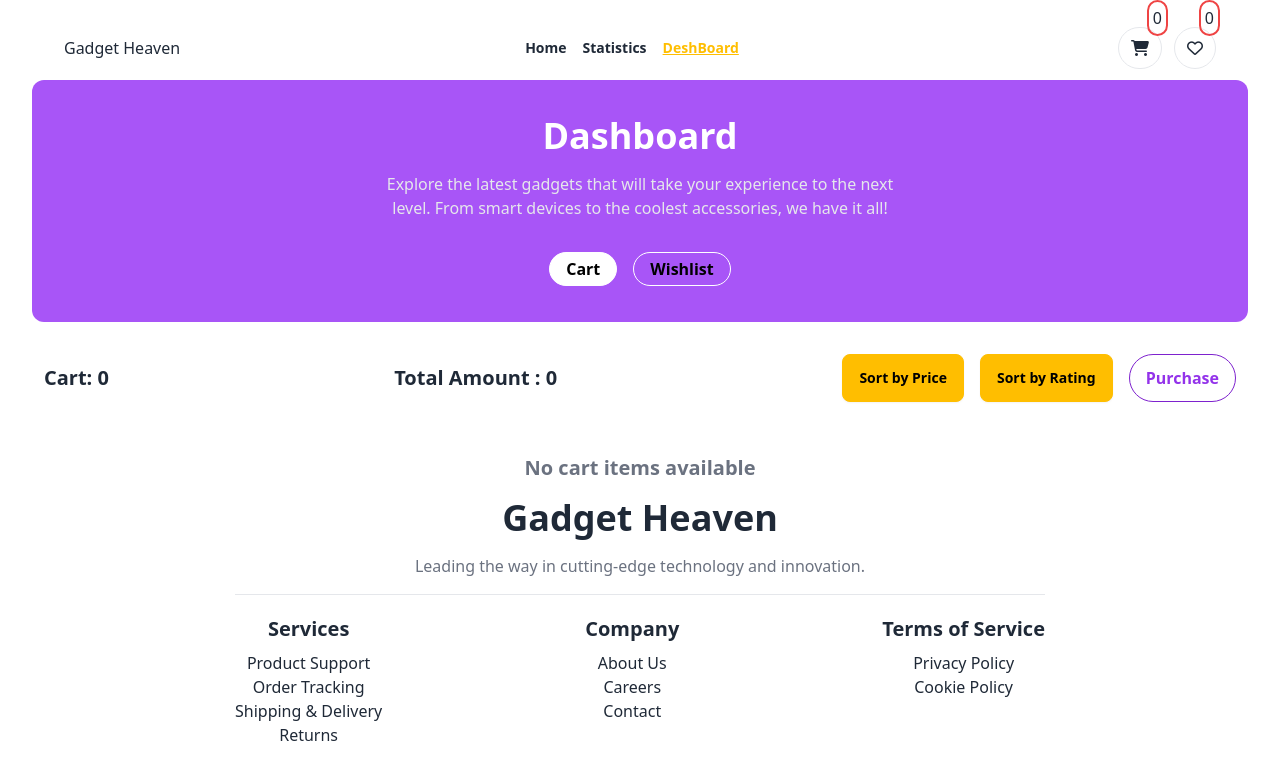
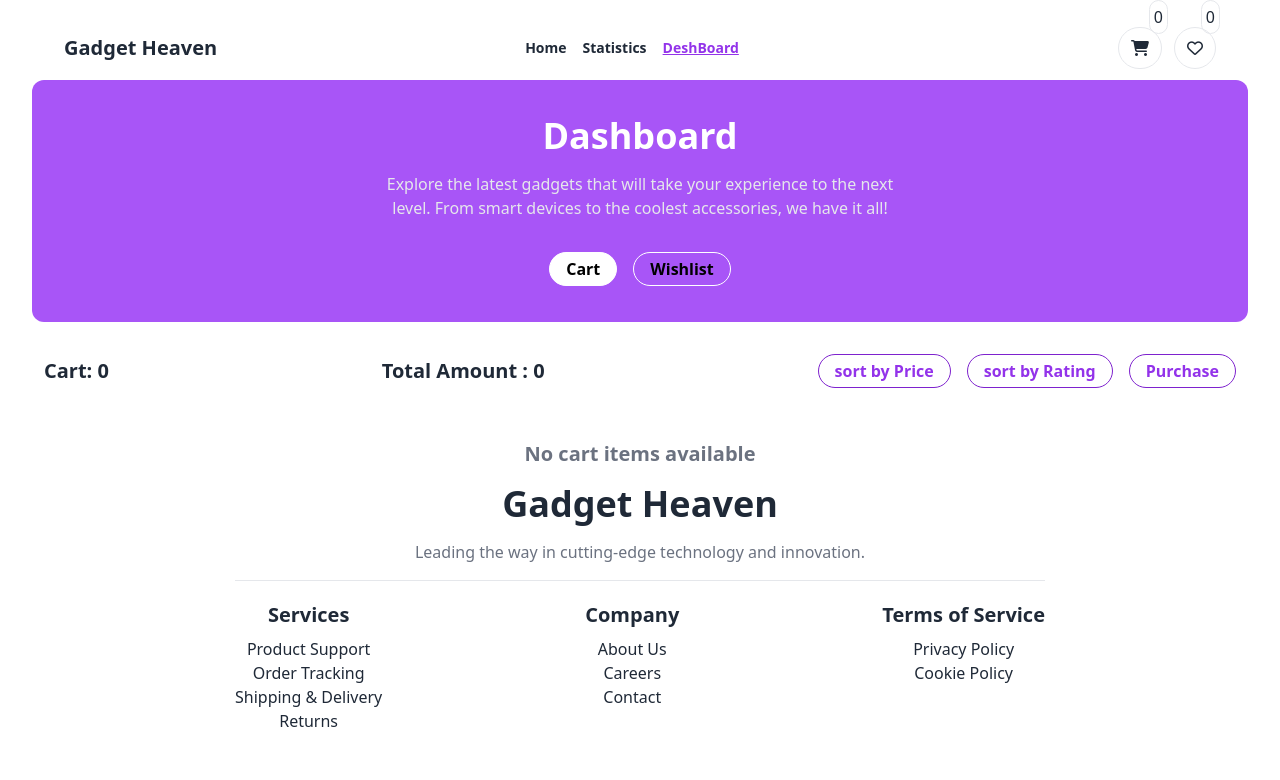
Before and after one commit to IsmailHossen87/A10-Gadget-Heaven, a React (Vite) app: page /dashboard in a window 1280 px wide. Shown: the top 780 px of the page. Built offline with nearby package versions, Linux system fonts and the light colour scheme.

Commit message:
error section

```diff
--- a/src/Components/Category/Category.jsx
+++ b/src/Components/Category/Category.jsx
@@ -10,7 +10,7 @@ const Category = () => {
               to={`/category/${data.category_name}`}
               role="tab"
               className={({ isActive }) =>
-                `tab text-xl mx-6 ${isActive ? "tab-active bg-gray-300 rounded-full font-semibold" : ""}`
+                `tab text-xl mx-6 ${isActive ? "tab-active bg-purple-500 text-white rounded-full font-semibold" : "bg-gray-200 text-black rounded-full"}`
               }
             >
               {data.category_name}
--- a/src/Components/DashBoard/Dashboard.jsx
+++ b/src/Components/DashBoard/Dashboard.jsx
@@ -10,7 +10,7 @@ const Dashboard = () => {
   const [sortBy, setSortBy] = useState(null);
   const [view, setView] = useState("cart");
 
-// টাকা বের করার জন্য and   // Sort function
+  // টাকা বের করার জন্য and   // Sort function
   const totalAmountCart = cartItems.reduce((acc, item) => acc + item.price, 0);
   const totalAmountWishList = wishlistitem.reduce(
     (acc, item) => acc + item.price,
@@ -29,14 +29,13 @@ const Dashboard = () => {
     }
   );
 
-
   const handlePurchaseClick = () => {
-  // যদি ডাটা না থাকে তাহলে মডাল দখাবে না
+    // যদি ডাটা না থাকে তাহলে মডাল দখাবে না
     if (cartItems.length === 0 && wishlistitem.length === 0) {
-      toast.warning('No items in cart or wishlist to purchase!"',{
-        position:'top-center',
-        autoClose:1200
-      })
+      toast.warning('No items in cart or wishlist to purchase!"', {
+        position: "top-center",
+        autoClose: 1200,
+      });
     } else {
       my_modal_1.showModal();
     }
@@ -75,7 +74,7 @@ const Dashboard = () => {
         </div>
       </div>
 
-      <div className="container flex py-3 items-center  justify-between px-3 mt-5">
+      <div className="container flex py-3 items-center   justify-between px-3 mt-5">
         <h3 className="font-bold text-xl">
           {view === "cart"
             ? `Cart: ${cartItems.length}`
@@ -86,20 +85,19 @@ const Dashboard = () => {
             ? `Total Amount : ${totalAmountCart}`
             : `Total Amount : ${totalAmountWishList}`}
         </div>
-        <div className="flex space-x-4 justify-center">
+        <div className="flex space-x-4">
           <button
             onClick={() => setSortBy("price")}
-            className="btn btn-warning"
+            className="border rounded-full px-4 bg-white  text-purple-600 border-purple-700 font-semibold py-1"
           >
-            Sort by Price
+            sort by Price
           </button>
           <button
             onClick={() => setSortBy("rating")}
-            className="btn btn-warning"
+            className="border rounded-full px-4 bg-white  text-purple-600 border-purple-700 font-semibold py-1"
           >
-            Sort by Rating
+            sort by Rating
           </button>
-
 
           {/* Modal start */}
           <dialog id="my_modal_1" className="modal">
@@ -140,7 +138,7 @@ const Dashboard = () => {
 
           {/* modal end */}
 
-{/* purchase বাটনে click korle কিছু হবে */}
+          {/* purchase বাটনে click korle কিছু হবে */}
           <button
             onClick={handlePurchaseClick}
             className="border rounded-full px-4 bg-white text-purple-600 border-purple-700 font-semibold py-1"
--- /dev/null
+++ b/src/Components/Error/Error.jsx
@@ -0,0 +1,17 @@
+import React from "react";
+import errorImage from "../../assets/http-errors.jpg";
+import { Link } from "react-router-dom";
+const Error = () => {
+  return (
+    <div className="w-2/3 mx-auto">
+      <div>
+        <img className="rounded-2xl" src={errorImage} alt="" />
+      </div>
+      <div className="mt-3">
+        <Link className="underline text-purple-500 font-bold text-xl" to={'/'}>Go Back</Link>
+      </div>
+    </div>
+  );
+};
+
+export default Error;
--- a/src/Components/MainLayout/MainLayout.jsx
+++ b/src/Components/MainLayout/MainLayout.jsx
@@ -1,5 +1,5 @@
 import React from 'react';
-import { Outlet } from 'react-router-dom';
+import { Outlet, useNavigation } from 'react-router-dom';
 import Footer from '../Footer/Footer';
 import Navbar from '../Navbar/Navbar';
 import { ToastContainer, toast } from 'react-toastify';
@@ -7,11 +7,15 @@ import 'react-toastify/dist/ReactToastify.css';
 // import { CartProvider } from '../../Hooks/ContExt';
 
 const MainLayout = () => {
+    const navigation = useNavigation()
     return (
         <div className='-mt-4'>
             <ToastContainer></ToastContainer>
            <Navbar></Navbar>
             <div className='max-w-screen-xl mx-auto '>
+                {
+                    navigation.state === 'loading'? <span className="loading loading-ring loading-lg"></span> :''
+                }
             <Outlet></Outlet>
             </div>
             <Footer></Footer>
--- a/src/Components/Navbar/Navbar.jsx
+++ b/src/Components/Navbar/Navbar.jsx
@@ -37,7 +37,7 @@ const Navbar = () => {
           >
             <NavLink
               className={({ isActive }) =>
-                `font-bold ${isActive ? "text-warning font-bold underline" : ""}`
+                `font-bold ${isActive ? "text-purple-600 font-bold underline" : ""}`
               }
               to={"/"}
             >
@@ -45,7 +45,7 @@ const Navbar = () => {
             </NavLink>
             <NavLink
               className={({ isActive }) =>
-                `font-bold ${isActive ? "text-warning font-bold underline" : ""}`
+                `font-bold ${isActive ? "text-purple-600 font-bold underline" : ""}`
               }
               to={"/statics"}
             >
@@ -53,7 +53,7 @@ const Navbar = () => {
             </NavLink>
             <NavLink
               className={({ isActive }) =>
-                `font-bold ${isActive ? "text-warning font-bold underline" : ""}`
+                `font-bold ${isActive ? "text-purple-600 font-bold underline" : ""}`
               }
               to={"/dashboard"}
             >
@@ -62,7 +62,7 @@ const Navbar = () => {
           </ul>
         </div>
         <NavLink
-          to={"/"}
+
           className={({ isActive }) =>
             ` ${isActive ? "font-bold text-xl" : ""}`
           }
@@ -75,7 +75,7 @@ const Navbar = () => {
           <NavLink
             className={({ isActive }) =>
               `mr-4 font-bold ${
-                isActive ? "text-warning font-bold underline" : ""
+                isActive ? "text-purple-600 font-bold underline" : ""
               }`
             }
             to={"/"}
@@ -85,7 +85,7 @@ const Navbar = () => {
           <NavLink
             className={({ isActive }) =>
               `mr-4 font-bold ${
-                isActive ? "text-warning font-bold underline " : ""
+                isActive ? "text-purple-600 font-bold underline " : ""
               }`
             }
             to={"/statics"}
@@ -95,7 +95,7 @@ const Navbar = () => {
           <NavLink
             className={({ isActive }) =>
               `mr-4 font-bold ${
-                isActive ? "text-warning font-bold underline" : ""
+                isActive ? "text-purple-600 font-bold underline" : ""
               }`
             }
             to={"/dashboard"}
@@ -107,11 +107,11 @@ const Navbar = () => {
       <div className="navbar-end flex gap-3">
         <div className="reletive">
            <i class="fa-solid border p-3 rounded-full bg-white fa-cart-shopping"></i>
-           <p className="absolute -top-4 right-20 border-2 p-1 rounded-full border-red-500">{cartCount}</p>
+           <p className="absolute -top-4 right-20   border p-1 rounded-full ">{cartCount}</p>
           </div>
         <div className="relatibe">
           <i class="fa-regular border p-3 rounded-full bg-white fa-heart"></i>
-          <p className="absolute -top-4 right-7 border-2 p-1 rounded-full border-red-500">{wishListCount}</p>
+          <p className="absolute -top-4 right-7  border p-1 rounded-full">{wishListCount}</p>
           </div>
 
       </div>
--- a/src/Components/Routers/Routers.jsx
+++ b/src/Components/Routers/Routers.jsx
@@ -7,10 +7,12 @@ import Dashboard from "../DashBoard/Dashboard";
 import Statics from "../Statics/Statics";
 import CategoryCard from "../CategoryCard/CategoryCard";
 import CardDetails from "../CardDetails/CardDetails";
+import Error from "../Error/Error";
 const routers = createBrowserRouter([
   {
     path: "/",
     element: <MainLayout></MainLayout>,
+    errorElement:<Error></Error>,
     children:[
       {
           path:'/',
```
Also changed, not shown: src/Components/Utility/dataStore.js (deleted, +0 -25 lines), src/assets/http-errors.jpg (added).
